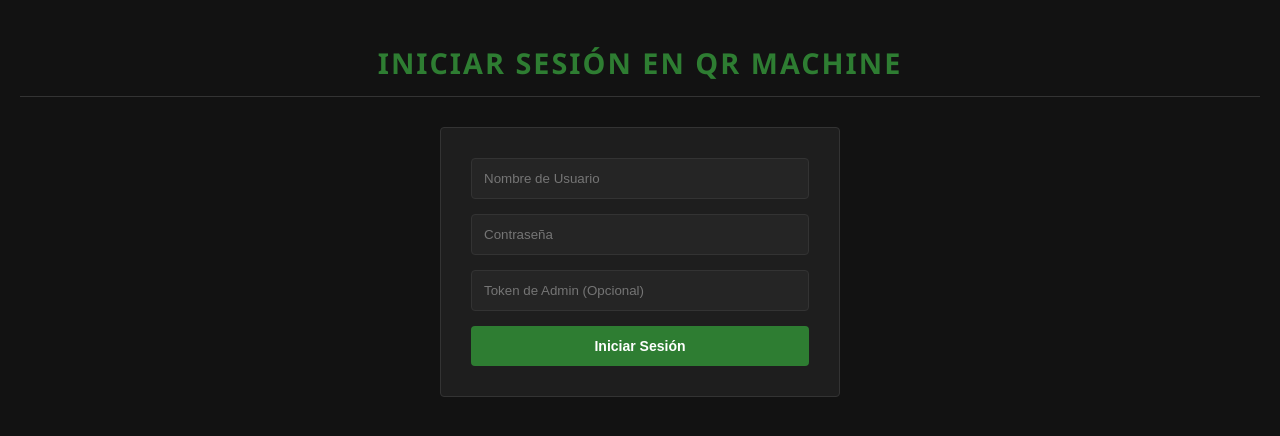
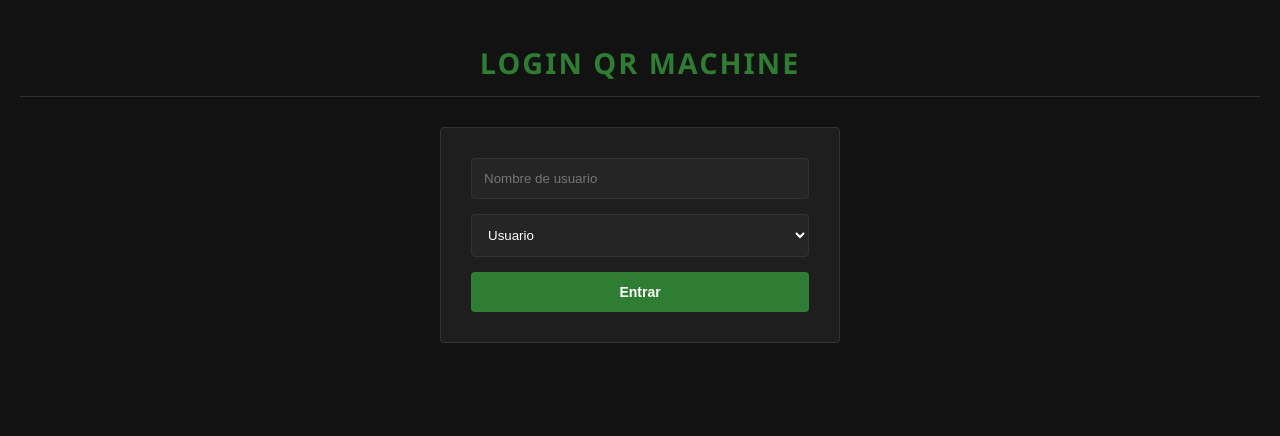
Before and after one commit to gaboalejandroz2004-arch/qr-machine, a Flask app: page /login in a window 1280 px wide. Shown: the top 436 px of the page. Run offline with Flask 3, Linux system fonts and the light colour scheme.

Commit message:
nuevo login

```diff
--- a/app.py
+++ b/app.py
@@ -138,69 +138,21 @@ def allowed_file(filename):
 def login():
     if request.method == 'POST':
         username = request.form.get('username')
-        password = request.form.get('password')
-        admin_token = request.form.get('admin_token')
+        role = request.form.get('role')
 
-        # Validar que se proporcionen username y password
-        if not username or not password:
-            flash("Por favor, ingrese nombre de usuario y contraseña")
+        if not username:
+            flash("Ingrese un nombre de usuario")
             return redirect(url_for('login'))
 
-        conn = get_db_connection()
-        if not conn:
-            flash("Error de conexión a la base de datos")
-            return redirect(url_for('login'))
+        # Guardar sesión
+        session['user_id'] = 1
+        session['username'] = username
+        session['role'] = role
 
-        cursor = conn.cursor(dictionary=True, buffered=True)
-
-        try:
-            # --- INTENTO 1: Buscar como Admin ---
-            cursor.execute("SELECT * FROM usuarios_admin WHERE nombre = %s", (username,))
-            admin_user = cursor.fetchone()
-
-            if admin_user:
-                # Verificar contraseña (asumiendo que está hasheada)
-                if check_password_hash(admin_user['password_hash'], password):
-                    if admin_token == "GABRIEL_2026":
-                        session['user_id'] = admin_user['id']
-                        session['username'] = admin_user['nombre']
-                        session['role'] = 'admin'
-                        flash("Bienvenido, administrador!")
-                        return redirect(url_for('admin_dashboard'))
-                    else:
-                        flash("Falta el token de seguridad para administradores")
-                        return redirect(url_for('login'))
-                else:
-                    flash("Contraseña incorrecta")
-                    return redirect(url_for('login'))
-
-            # --- INTENTO 2: Buscar como Usuario Común ---
-            cursor.execute("SELECT * FROM usuarios_comunes WHERE nombre = %s", (username,))
-            normal_user = cursor.fetchone()
-
-            if normal_user:
-                # Verificar contraseña (asumiendo que está hasheada)
-                if check_password_hash(normal_user['password_hash'], password):
-                    session['user_id'] = normal_user['id']
-                    session['username'] = normal_user['nombre']
-                    session['role'] = 'user'
-                    flash("Bienvenido!")
-                    return redirect(url_for('index'))
-                else:
-                    flash("Contraseña incorrecta")
-                    return redirect(url_for('login'))
-
-            # Si no se encontró el usuario en ninguna tabla
-            flash("Usuario no encontrado")
-            return redirect(url_for('login'))
-
-        except Exception as e:
-            print(f"Error en login: {e}")
-            flash("Error interno del servidor")
-            return redirect(url_for('login'))
-        finally:
-            cursor.close()
-            conn.close()
+        if role == "admin":
+            return redirect(url_for('admin_dashboard'))
+        else:
+            return redirect(url_for('index'))
 
     return render_template('login.html')
 
@@ -389,10 +341,6 @@ def download(filename):
         cursor.close()
         conn.close()
 
-if __name__ == "__main__":
-    # Crear usuarios de prueba al iniciar la aplicación
-    create_test_users()
-
     import os
     port = int(os.environ.get("PORT", 10000))
     app.run(host='0.0.0.0', port=port)
--- a/static/estilos.css
+++ b/static/estilos.css
@@ -180,3 +180,12 @@ tr:hover {
   text-decoration: none;
   margin-right: 10px;
 }
+
+select {
+width:100%;
+padding:12px;
+background-color:#252525;
+border:1px solid #333;
+border-radius:4px;
+color:white;
+}
--- a/templates/login.html
+++ b/templates/login.html
@@ -2,35 +2,34 @@
 <html lang="es">
   <head>
     <meta charset="UTF-8" />
-    <title>Iniciar Sesión - QR MACHINE</title>
-    <!-- enlace a la hoja de estilos estática -->
-    <link rel="stylesheet" type="text/css"
-          href="{{ url_for('static', filename='estilos.css') }}" />
+    <title>Login - QR MACHINE</title>
+
+    <link
+      rel="stylesheet"
+      href="{{ url_for('static', filename='estilos.css') }}"
+    />
   </head>
+
   <body>
-    <h1>Iniciar Sesión en QR MACHINE</h1>
+    <h1>Login QR MACHINE</h1>
 
     <div class="main-box">
-  <form method="POST">
-    <input type="text" name="username" placeholder="Nombre de Usuario" required />
+      <form method="POST">
+        <input
+          type="text"
+          name="username"
+          placeholder="Nombre de usuario"
+          required
+        />
 
-    <input type="password" name="password" placeholder="Contraseña" required />
+        <select name="role" required>
+          <option value="user">Usuario</option>
 
-    <input type="text" name="admin_token" placeholder="Token de Admin (Opcional)" />
+          <option value="admin">Administrador</option>
+        </select>
 
-    <button type="submit">Iniciar Sesión</button>
-  </form>
-</div>
-
-      {% with messages = get_flashed_messages() %}
-        {% if messages %}
-          <ul>
-            {% for message in messages %}
-              <li>{{ message }}</li>
-            {% endfor %}
-          </ul>
-        {% endif %}
-      {% endwith %}
+        <button type="submit">Entrar</button>
+      </form>
     </div>
   </body>
 </html>
```
